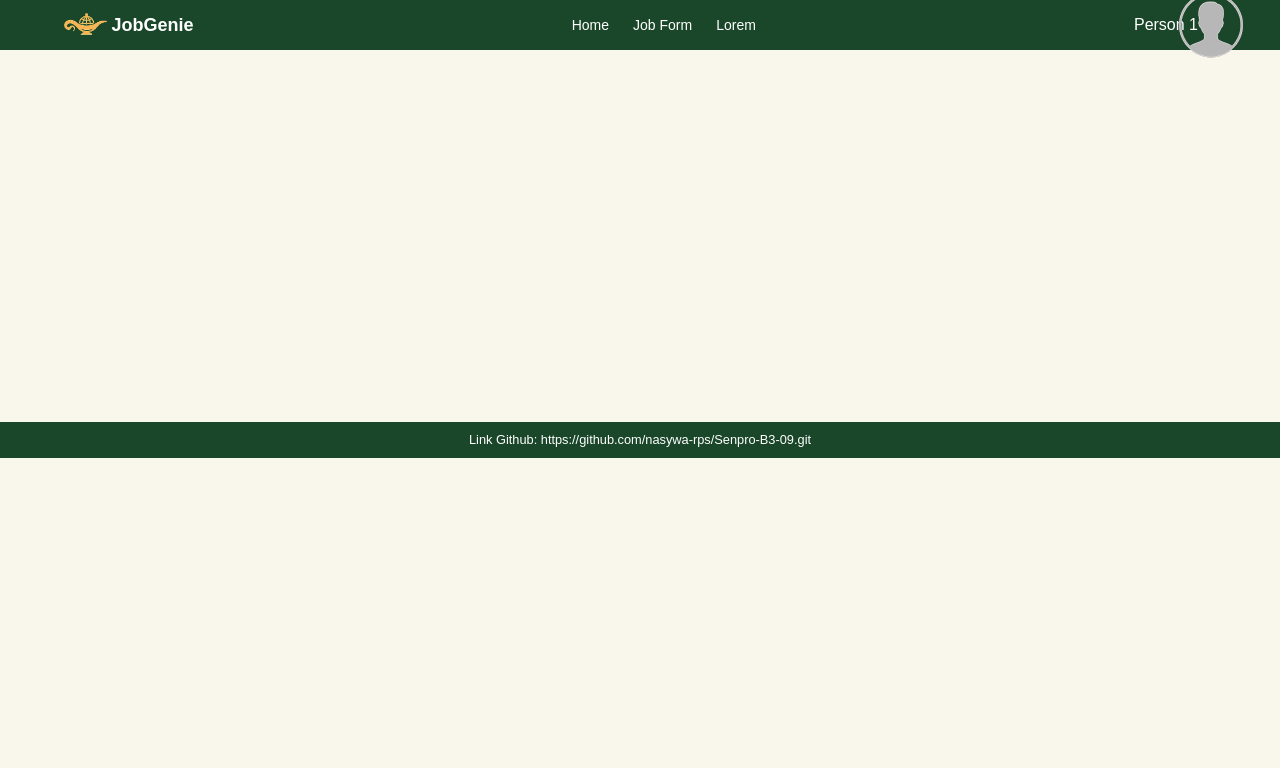
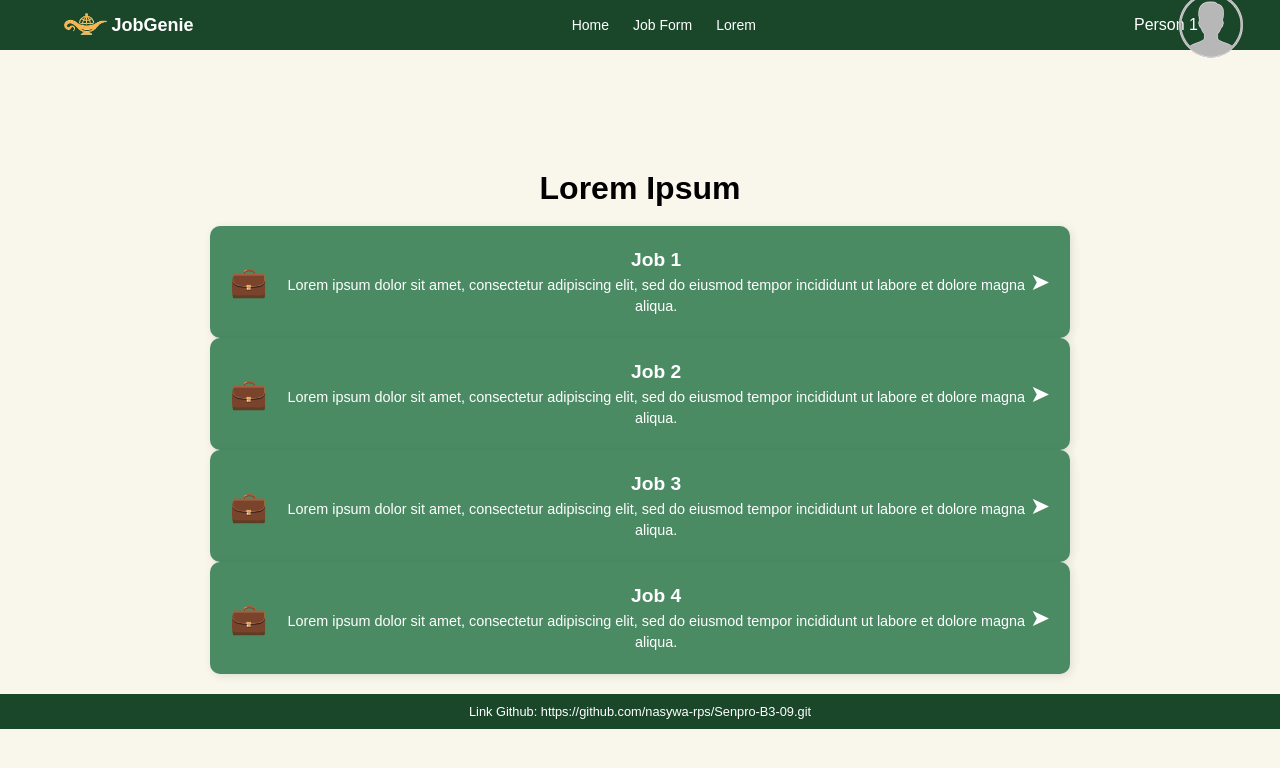
Before and after one commit to nasywa-rps/Senpro-B3-09, a React (Vite) app in the folder JobGenie/: page /joblist in a window 1280 px wide. Shown: the top 768 px of the page. Built offline with nearby package versions, Linux system fonts and the light colour scheme.

Commit message:
add job list page

```diff
--- a/JobGenie/src/App.css
+++ b/JobGenie/src/App.css
@@ -297,3 +297,75 @@ main,
 .main-content {
   padding-top: 40px; /* Added padding to ensure space below navbar */
 }
+
+/* Job List Styling */
+.joblist-container {
+  max-width: 900px;
+  margin: auto;
+  padding: 20px;
+  text-align: center;
+}
+
+.joblist-title {
+  font-size: 2rem;
+  font-weight: bold;
+  margin-bottom: 20px;
+  color: #000;
+  /* align-items: center; */
+}
+
+.joblist-wrapper {
+  display: flex;
+  flex-direction: column;
+  gap: 20px;
+}
+
+.joblist-card {
+  display: flex;
+  align-items: center;
+  align-content: center;
+  background-color: #4b8b64;
+  color: white;
+  padding: 20px;
+  border-radius: 10px;
+  box-shadow: 2px 2px 10px rgba(0, 0, 0, 0.1);
+  cursor: pointer;
+  transition: transform 0.2s, box-shadow 0.2s;
+}
+
+.joblist-card:hover {
+  transform: translateY(-5px);
+  box-shadow: 4px 4px 15px rgba(0, 0, 0, 0.2);
+}
+
+.joblist-card-icon {
+  font-size: 30px;
+  margin-right: 15px;
+}
+
+.joblist-card-content {
+  flex: 1;
+  text-align: left;
+}
+
+.joblist-card-title {
+  font-size: 1.2rem;
+  font-weight: bold;
+}
+
+.joblist-card-description {
+  font-size: 0.9rem;
+}
+
+.joblist-card-arrow {
+  font-size: 1.5rem;
+}
+
+.joblist-footer {
+  background-color: #0c3b20;
+  color: white;
+  padding: 15px;
+  margin-top: 30px;
+  border-radius: 5px;
+  font-size: 1rem;
+}
--- a/JobGenie/src/App.tsx
+++ b/JobGenie/src/App.tsx
@@ -5,6 +5,7 @@ import Card from './components/card';
 import SearchCard from './components/searchCard';
 import Footer from './components/footer';
 import JobForm from './jobform/page';
+import JobList from './joblist/page';
 
 function App() {
   // Data untuk navbar
@@ -81,6 +82,7 @@ function App() {
             </>
           } />
           <Route path="/jobform" element={<JobForm />}/>
+          <Route path="/joblist" element={<JobList />} />
         </Routes>
 
         <Footer text={footerText} />
--- a/JobGenie/src/jobform/page.tsx
+++ b/JobGenie/src/jobform/page.tsx
@@ -2,6 +2,7 @@
 
 import React, { useState, useEffect } from 'react';
 import '../app.css'; // Import global CSS
+import { useNavigate } from 'react-router-dom';
 
 type FormData = {
   data1: string;
@@ -48,9 +49,12 @@ const JobForm: React.FC = () => {
     }
   };
 
+  const navigate = useNavigate();
+
   const handleSubmit = (e: React.FormEvent) => {
     e.preventDefault();
     setNotification({ message: 'Form submitted successfully!', type: 'success' });
+    navigate('/joblist');
   };
 
   return (
--- /dev/null
+++ b/JobGenie/src/joblist/page.tsx
@@ -0,0 +1,39 @@
+'use client';
+
+// import React from 'react';
+import { useNavigate } from 'react-router-dom';
+import '../app.css';
+
+const JobList = () => {
+  const navigate = useNavigate();
+
+  const jobs = [
+    { id: 1, title: 'Job 1', description: 'Lorem ipsum dolor sit amet, consectetur adipiscing elit, sed do eiusmod tempor incididunt ut labore et dolore magna aliqua.' },
+    { id: 2, title: 'Job 2', description: 'Lorem ipsum dolor sit amet, consectetur adipiscing elit, sed do eiusmod tempor incididunt ut labore et dolore magna aliqua.' },
+    { id: 3, title: 'Job 3', description: 'Lorem ipsum dolor sit amet, consectetur adipiscing elit, sed do eiusmod tempor incididunt ut labore et dolore magna aliqua.' },
+    { id: 4, title: 'Job 4', description: 'Lorem ipsum dolor sit amet, consectetur adipiscing elit, sed do eiusmod tempor incididunt ut labore et dolore magna aliqua.' }
+  ];
+
+  return (
+    <div className="joblist-container">
+      <header className="joblist-header">
+        <h1 className="joblist-title">Lorem Ipsum</h1>
+      </header>
+
+      <div className="joblist-content">
+        {jobs.map((job) => (
+          <div key={job.id} className="joblist-card" onClick={() => navigate(`/job/${job.id}`)}>
+            <div className="joblist-card-icon">💼</div>
+            <div className="joblist-card-text">
+              <h2 className="joblist-card-title">{job.title}</h2>
+              <p className="joblist-card-description">{job.description}</p>
+            </div>
+            <div className="joblist-card-arrow">➤</div>
+          </div>
+        ))}
+      </div>
+    </div>
+  );
+};
+
+export default JobList;
```
